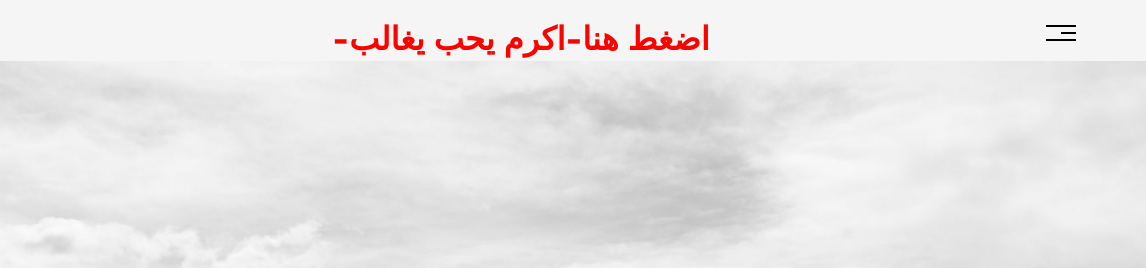
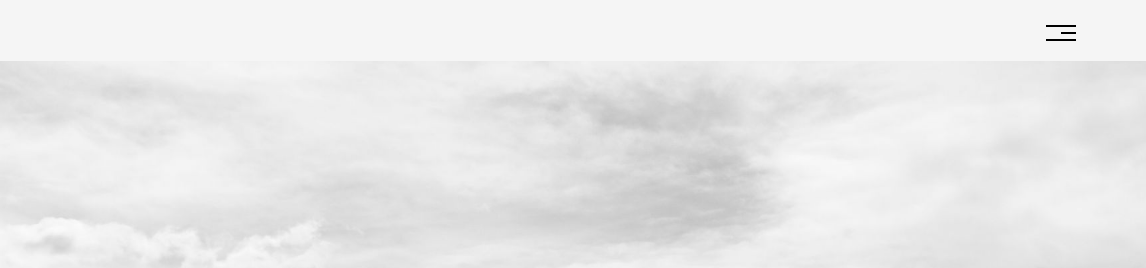
Before and after one commit to SamyBakiri/Website_Template_Clone, a plain HTML site: page index.html in a window 1280 px wide. Shown: the top 268 px of the page, 134-1280 px from the left. Drawn offline with nearby package versions, Linux system fonts and the light colour scheme.

Commit message:
Update index.html

```diff
--- a/index.html
+++ b/index.html
@@ -20,7 +20,6 @@
         <div class="container">
             <div class="header-content">
          <img src="assets/logo.png" alt="">
-         <a class="akram-troll" target="_blank" href="https://www.francebleu.fr/s3/cruiser-production/2021/01/6b3bc1f0-af07-4889-9f79-42ed15cf0ff6/1200x680_gettyimages-1208383046.jpg">-اضغط هنا-اكرم يحب يغالب</a>
          <div class="links">
          <div class="icon-menu">
 
```
